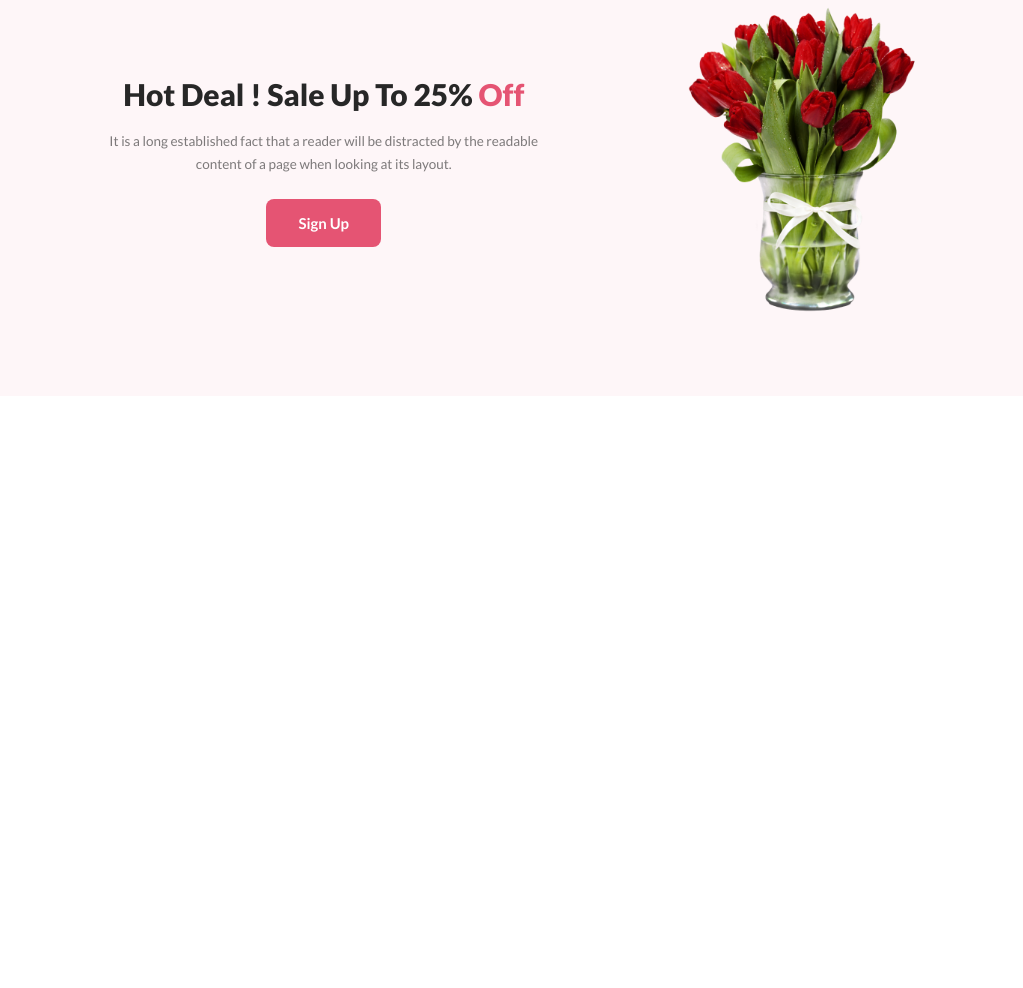
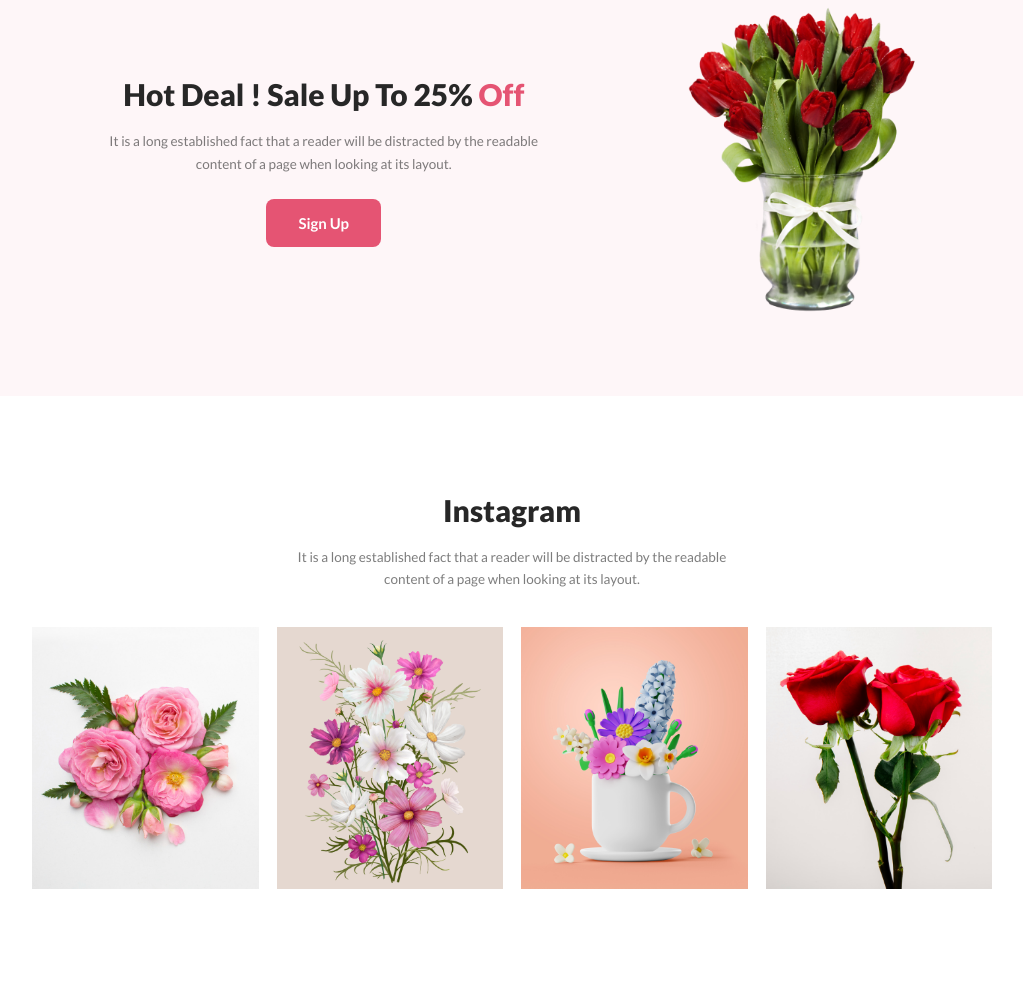
Before and after one commit to arnabw/flower-shop, a plain HTML site: page index.html in a window 1280 px wide. Shown: the part 1777-2765 px from the top of the page, without its empty margins (128-1151 px from the left). Before the commit the page ends 2173 px from the top, so only its background shows below. Drawn offline with Linux system fonts and the light colour scheme.

Commit message:
Istagram Section added

```diff
--- a/assets/styles/style.css
+++ b/assets/styles/style.css
@@ -197,25 +197,62 @@
     border-radius: 8px;
     background: rgba(229, 84, 115, 0.05);
 }
-#highlighted .highlighted-container{
+
+#highlighted .highlighted-container {
     display: flex;
     justify-content: space-around;
     align-items: center;
 }
 
-#highlighted .highlighted-container .highlighted-content
-{
+#highlighted .highlighted-container .highlighted-content {
     text-align: center;
 }
 
-#highlighted .highlighted-container .highlighted-content p{
+#highlighted .highlighted-container .highlighted-content p {
     width: 100%;
     max-width: 445px;
     margin: 18px 0 24px;
 }
 
-#highlighted .highlighted-container .highlighted-img img{
+#highlighted .highlighted-container .highlighted-img img {
     width: 100%;
     max-width: 238px;
     object-fit: cover;
 }
+
+/* Instagram Section */
+#instagram {
+    padding: 96px 0;
+}
+
+#instagram .instagram-container {
+    display: flex;
+    flex-direction: column;
+    justify-content: center;
+    align-items: center;
+}
+
+#instagram .instagram-container .instagram-content {
+    display: flex;
+    flex-direction: column;
+    justify-content: center;
+    align-items: center;
+    text-align: center;
+}
+
+#instagram .instagram-container .instagram-content p {
+    width: 100%;
+    max-width: 445px;
+    margin: 18px 0 36px;
+}
+
+#instagram .instagram-container .instagram-img{
+    display: flex;
+    gap: 18px;
+}
+
+#instagram .instagram-container .instagram-img .img-div img{
+    width: 100%;
+    max-width: 256px;
+    object-fit: cover;
+}
--- a/index.html
+++ b/index.html
@@ -93,6 +93,22 @@
                 </div>
             </div>
         </section>
+
+        <!-- Instagram Section -->
+        <section id="instagram">
+            <div class="container instagram-container">
+                <div class="instagram-content">
+                    <h2 class="common-head-title">Instagram</h2>
+                    <p class="common-description">It is a long established fact that a reader will be distracted by the readable content of a page when looking at its layout.</p>
+                </div>
+                <div class="instagram-img">
+                    <div class="img-div"><img src="./assets/images/Flower1.png" alt=""></div>
+                    <div class="img-div"><img src="./assets/images/Rectangle4.png" alt=""></div>
+                    <div class="img-div"><img src="./assets/images/Rectangle5.png" alt=""></div>
+                    <div class="img-div"><img src="./assets/images/Rectangle6.png" alt=""></div>
+                </div>
+            </div>
+        </section>
     </main>
 </body>
 
```
